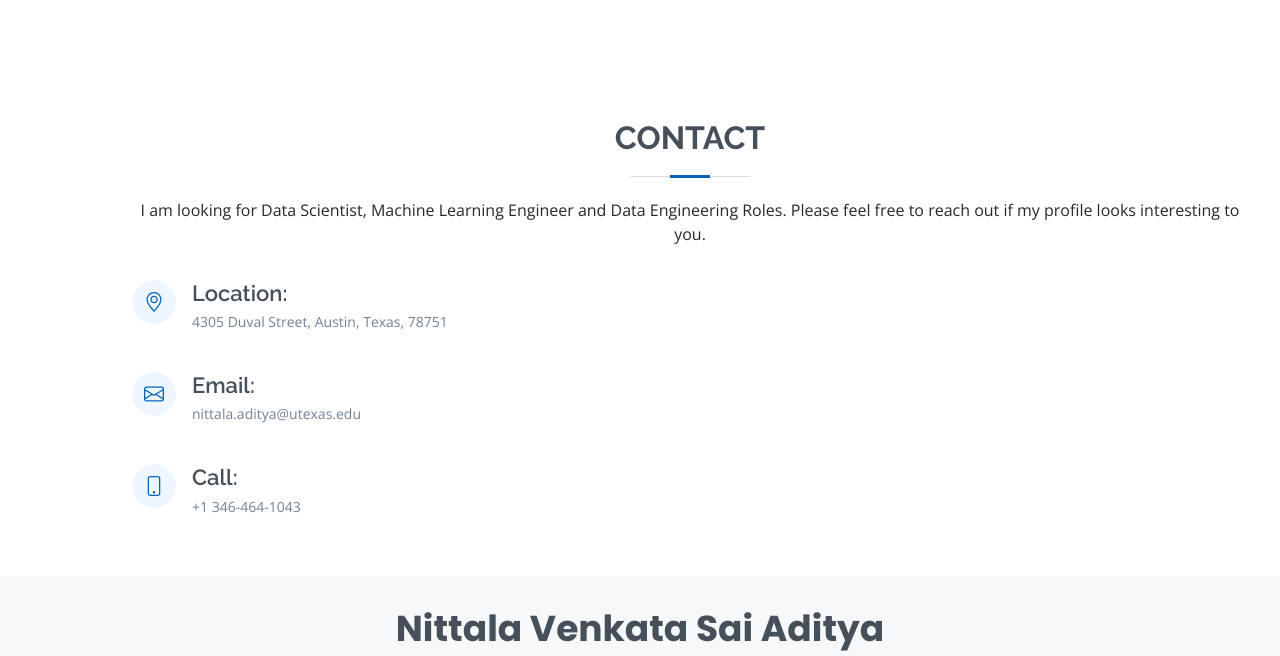
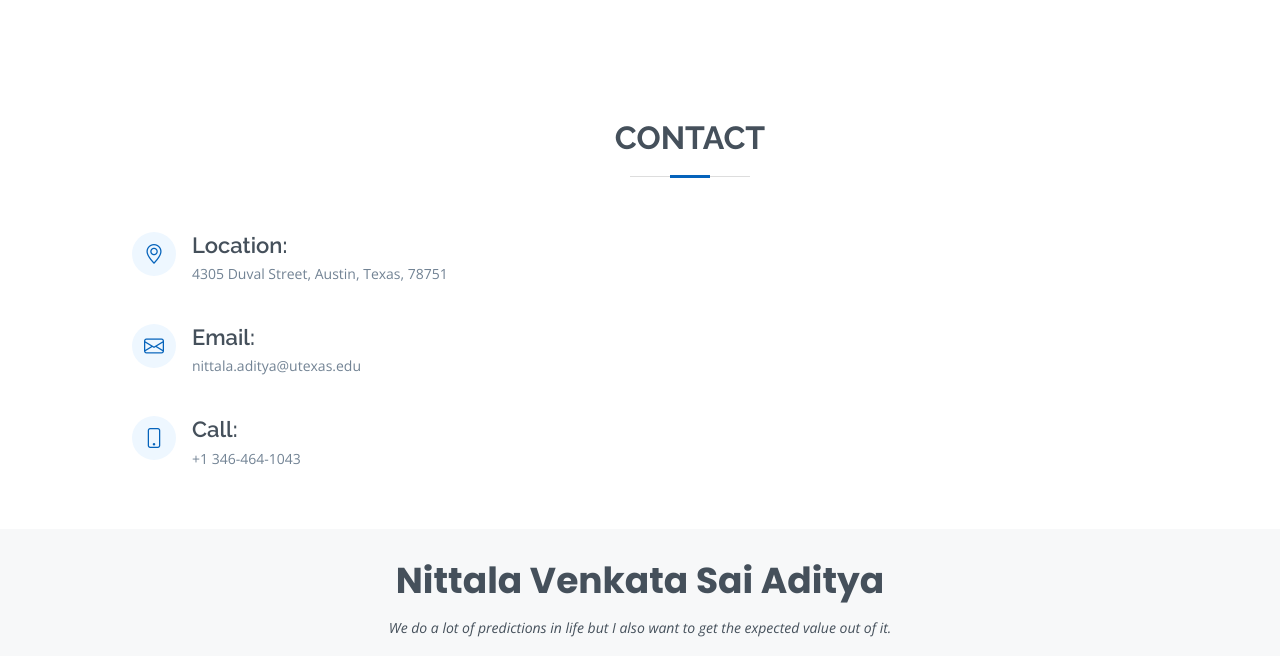
Before and after one commit to NittalaAditya/Nittala.Aditya.github.io, a plain HTML site: page index.html in a window 1280 px wide. Shown: the part 5008-5664 px from the top of the page. Drawn offline with nearby package versions, Linux system fonts and the light colour scheme.

Commit message:
Update index.html

```diff
--- a/index.html
+++ b/index.html
@@ -395,7 +395,7 @@ I was highly impressed with Aditya's attitude and efficiency. He is bright and h
       <div class="container" data-aos="fade-up">
 
         <div class="section-title">
-          <h2>Contact</h2><p> I am looking for Data Scientist, Machine Learning Engineer and Data Engineering Roles. Please feel free to reach out if my profile looks interesting to you. </p>
+          <h2>Contact</h2>
         </div>
 
         <div class="row mt-1">
```
